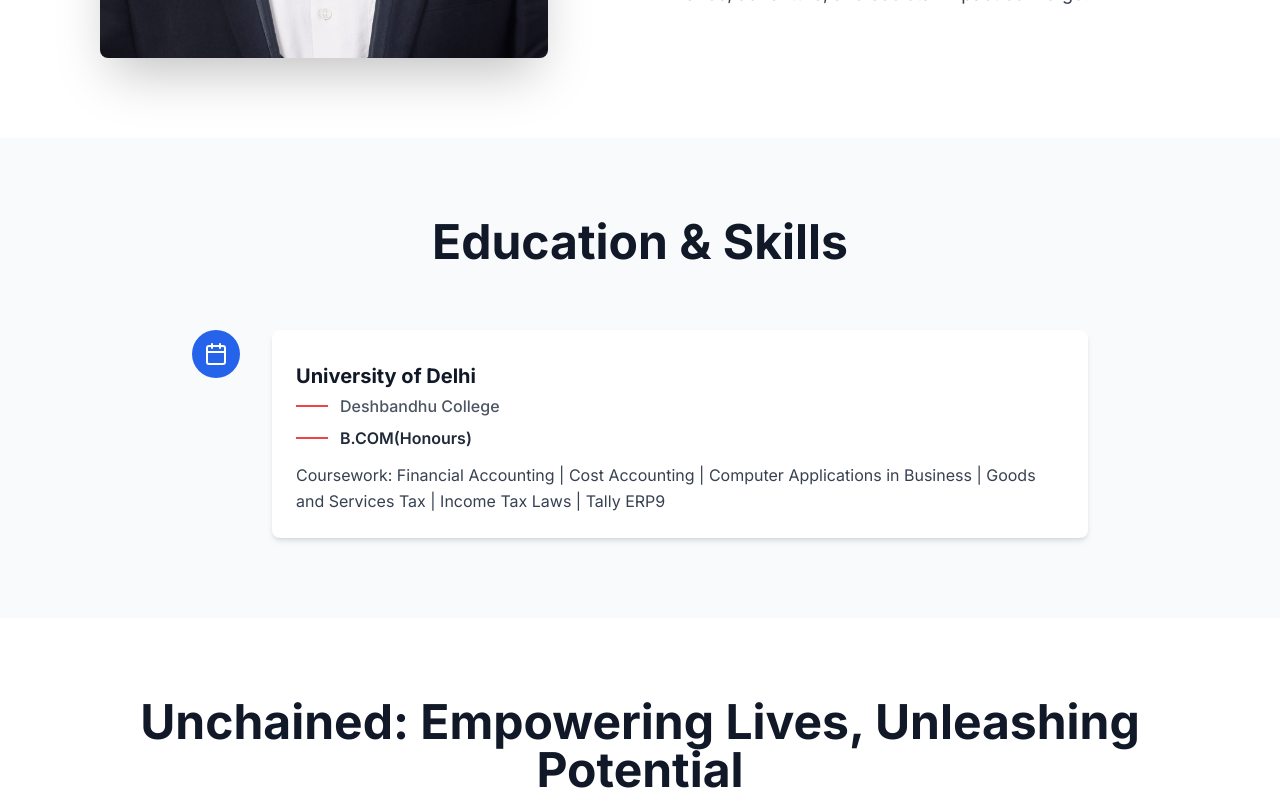
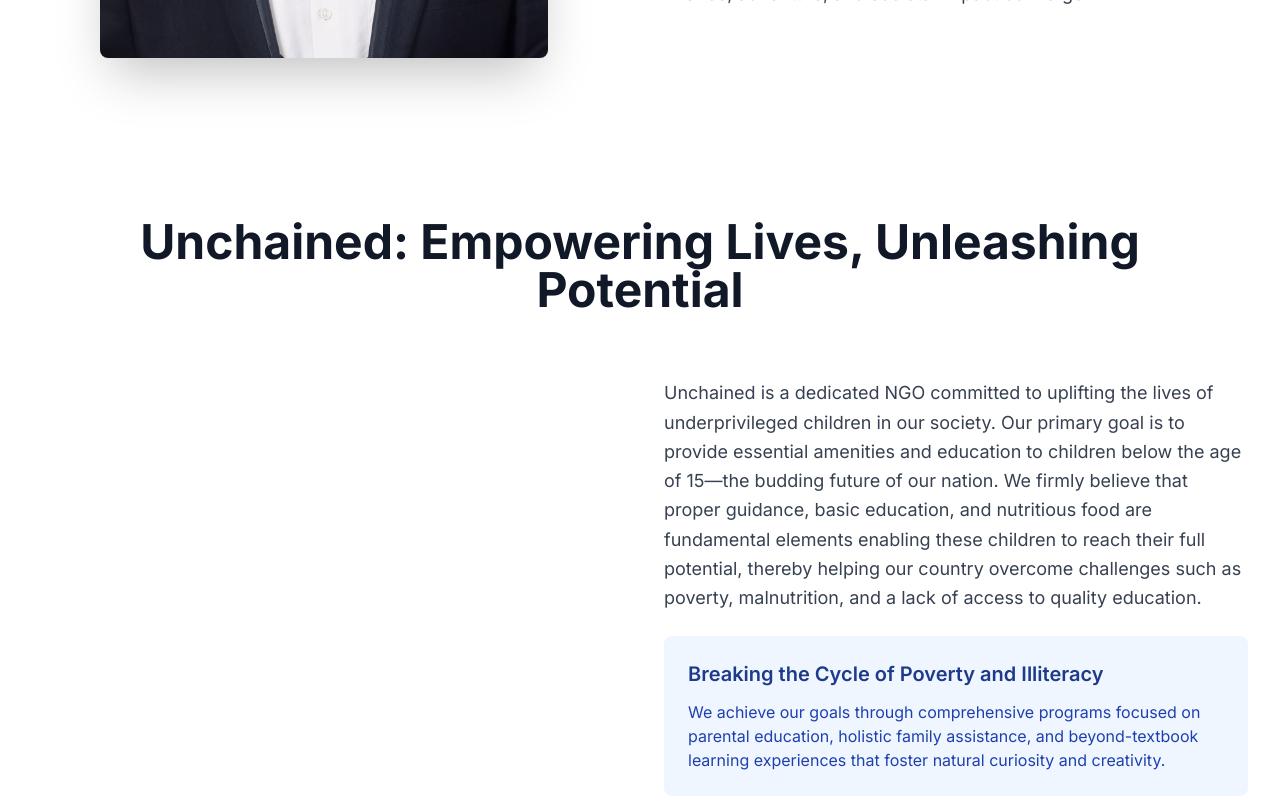
Before and after one commit to MishraAkhill/my-site-prototype, a React (Vite) app: page / in a window 1280 px wide. Shown: the part 1520-2320 px from the top of the page. Built offline with nearby package versions, Linux system fonts and the light colour scheme.

Commit message:
Remove Education & Skills section

```diff
--- a/src/components/Career.tsx
+++ /dev/null
@@ -1,58 +0,0 @@
-import React from 'react';
-import { Calendar, Briefcase } from 'lucide-react';
-const Career = () => {
-  const experiences = [{
-    period: "2017-2020",
-    institution: "University of Delhi",
-    subtitle: "Deshbandhu College",
-    position: "B.COM(Honours)",
-    description: "Coursework: Financial Accounting | Cost Accounting | Computer Applications in Business | Goods and Services Tax | Income Tax Laws | Tally ERP9",
-    isCurrentStudy: false
-  }];
-  return <section id="career" className="py-20 bg-gray-50">
-      <div className="max-w-7xl mx-auto px-4 sm:px-6 lg:px-8">
-        <div className="text-center mb-16">
-          <h2 className="text-4xl md:text-5xl font-bold text-gray-900 mb-4">Education & Skills</h2>
-        </div>
-
-        <div className="max-w-4xl mx-auto">
-          {experiences.map((exp, index) => <div key={index} className="relative mb-12 last:mb-0">
-              <div className="flex items-start">
-                <div className="flex-shrink-0 mr-8">
-                  <div className="flex items-center justify-center w-12 h-12 bg-blue-600 rounded-full">
-                    {exp.isCurrentStudy ? <Briefcase className="w-6 h-6 text-white" /> : <Calendar className="w-6 h-6 text-white" />}
-                  </div>
-                </div>
-
-                <div className="flex-grow bg-white rounded-lg shadow-md p-6 hover:shadow-lg transition-shadow duration-300">
-                  <div className="flex items-center mb-2">
-
-                  </div>
-
-                  <h3 className="text-xl font-bold text-gray-900 mb-1">
-                    {exp.institution}
-                  </h3>
-
-                  {exp.subtitle && <div className="flex items-center mb-2">
-                      <div className="h-0.5 w-8 bg-red-500 mr-3"></div>
-                      <p className="text-gray-600 font-medium">{exp.subtitle}</p>
-                    </div>}
-
-                  <div className="flex items-center mb-3">
-                    <div className="h-0.5 w-8 bg-red-500 mr-3"></div>
-                    <p className="text-gray-800 font-semibold">{exp.position}</p>
-                  </div>
-
-                  <p className="text-gray-700 leading-relaxed">
-                    {exp.description}
-                  </p>
-                </div>
-              </div>
-
-              {index < experiences.length - 1 && <div className="absolute left-6 top-12 w-0.5 h-16 bg-gray-300"></div>}
-            </div>)}
-        </div>
-      </div>
-    </section>;
-};
-export default Career;
--- a/src/components/Navigation.tsx
+++ b/src/components/Navigation.tsx
@@ -16,7 +16,6 @@ const Navigation = () => {
 
   const navItems = [
     { name: 'About', href: '#about' },
-    { name: 'Career', href: '#career' },
     { name: 'Projects', href: '#projects' },
     { name: 'Travel', href: '#travel' },
     { name: 'Contact', href: '#contact' },
--- a/src/pages/Index.tsx
+++ b/src/pages/Index.tsx
@@ -3,7 +3,6 @@ import React from 'react';
 import Navigation from '../components/Navigation';
 import Hero from '../components/Hero';
 import About from '../components/About';
-import Career from '../components/Career';
 import Projects from '../components/Projects';
 import Travel from '../components/Travel';
 import Contact from '../components/Contact';
@@ -15,7 +14,6 @@ const Index = () => {
       <Navigation />
       <Hero />
       <About />
-      <Career />
       <Projects />
       <Travel />
       <Contact />
```
